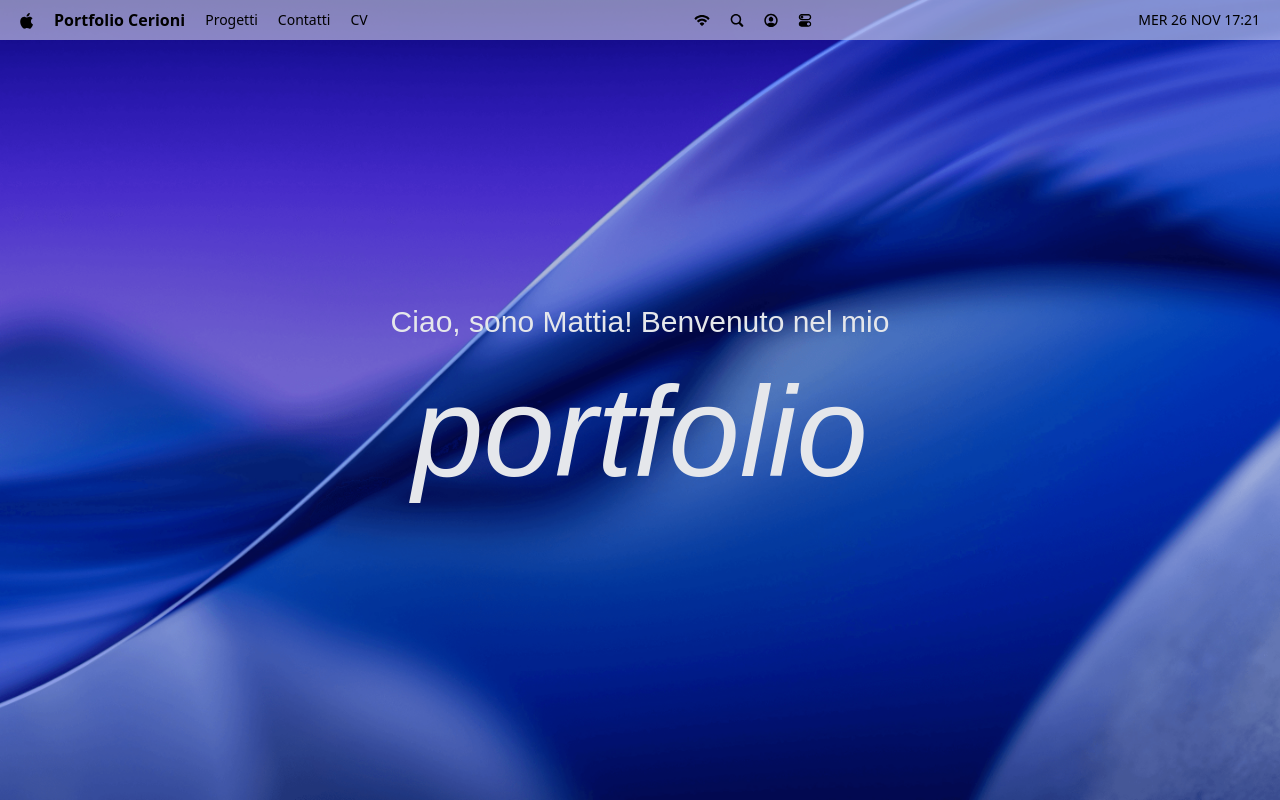
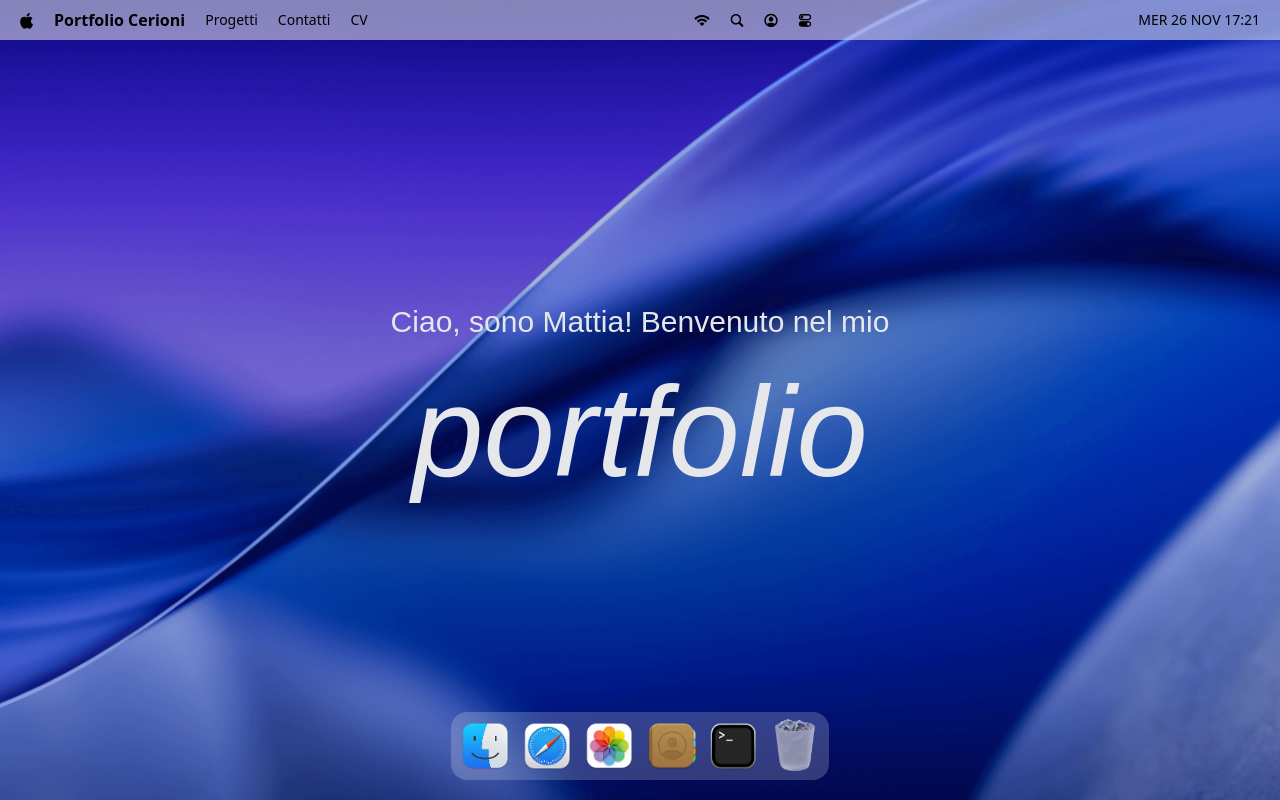
Before and after one commit to supMatz/x-lastarins, a React (Vite) app: page / in a window 1280 px wide. Built offline with nearby package versions, Linux system fonts and the light colour scheme; a web font is replaced by a local one.

Commit message:
implement dock

```diff
--- a/package.json
+++ b/package.json
@@ -17,6 +17,7 @@
     "lucide-react": "^0.555.0",
     "react": "^19.2.0",
     "react-dom": "^19.2.0",
+    "react-tooltip": "^5.30.0",
     "tailwindcss": "^4.1.17"
   },
   "devDependencies": {
--- a/src/App.jsx
+++ b/src/App.jsx
@@ -1,10 +1,11 @@
-import { NavBar, Welcome } from "#components/index.js"
+import { NavBar, Welcome, Dock } from "#components/index.js"
 
 function App() {
     return (
         <main>
             <NavBar />
             <Welcome />
+            <Dock/>
         </main>
     )
 }
--- /dev/null
+++ b/src/components/Dock.jsx
@@ -0,0 +1,93 @@
+import { useRef } from "react";
+import { Tooltip } from "react-tooltip";
+import { dockApps } from "#constants/index.js";
+import { useGSAP } from "@gsap/react";
+import gsap from "gsap";
+
+const Dock = () => {
+    const dockRef = useRef(null);
+
+    useGSAP(() => {
+        const dock = dockRef.current;
+        if(!dock) return;
+
+        const icons = dock.querySelectorAll(".dock-icon");
+
+        const animateIcons = (mouseX) => {
+            const {left} = dock.getBoundingClientRect();
+
+            icons.forEach((icon) => {
+                const {left: iconLeft, width} = icon.getBoundingClientRect();
+                const center = iconLeft - left + width / 2;
+                const distance = Math.abs(mouseX - center);
+
+                const intensity = Math.exp(-(distance ** 2.2) / 5000);
+
+                gsap.to(icon, {
+                   scale: 1 + 0.25 * intensity,
+                   y: -15 * intensity,
+                   duration: 0.2,
+                   ease: "power1.out",
+                });
+            });
+        };
+
+        const handleMouseMove = (e) => {
+            const {left} = dock.getBoundingClientRect();
+            animateIcons(e.clientX - left);
+        };
+
+        const resetIcons = () =>
+            icons.forEach((icon) =>
+                gsap.to(icon, {
+                    scale: 1,
+                    y: 0,
+                    duration: 0.3,
+                    ease: "power1.out",
+                })
+            );
+
+        dock.addEventListener('mousemove', handleMouseMove);
+        dock.addEventListener('mouseleave', resetIcons);
+
+        return () => {
+            dock.removeEventListener('mousemove', handleMouseMove);
+            dock.removeEventListener('mouseleave', resetIcons);
+        }
+    }, []);
+
+
+    const toggleApp = (app) => {
+        //TODO : implement window logic
+
+    };
+
+    return (
+        <section id='dock'>
+            <div ref={dockRef} className='dock-container'>
+                {dockApps.map(({id, name, icon, canOpen}) => (
+                    <div key={id} className='relative flex justify-center'>
+                        <button
+                            type='button'
+                            className='dock-icon'
+                            aria-label={name}
+                            data-tooltip-id="dock-tooltip"
+                            data-tooltip-content={name}
+                            data-tooltip-delay-show={150}
+                            onClick={() => toggleApp({id, canOpen})}
+                        >
+                            <img
+                                src={`/images/${icon}`}
+                                alt={name}
+                                loading="lazy"
+                                className={canOpen ? '' : 'opacity-60'}
+                            />
+                        </button>
+                    </div>
+                ))}
+                <Tooltip id='dock-tooltip' place='top' className='tooltip'></Tooltip>
+            </div>
+        </section>
+    )
+}
+export default Dock
--- a/src/components/index.js
+++ b/src/components/index.js
@@ -1,4 +1,5 @@
 import NavBar from "#components/NavBar.jsx";
 import Welcome from "#components/Welcome.jsx";
+import Dock from "#components/Dock.jsx";
 
-export {NavBar, Welcome};
+export {NavBar, Welcome, Dock};
```
Also changed, not shown: 1 other file (tests, documents, lock files or other folders).
